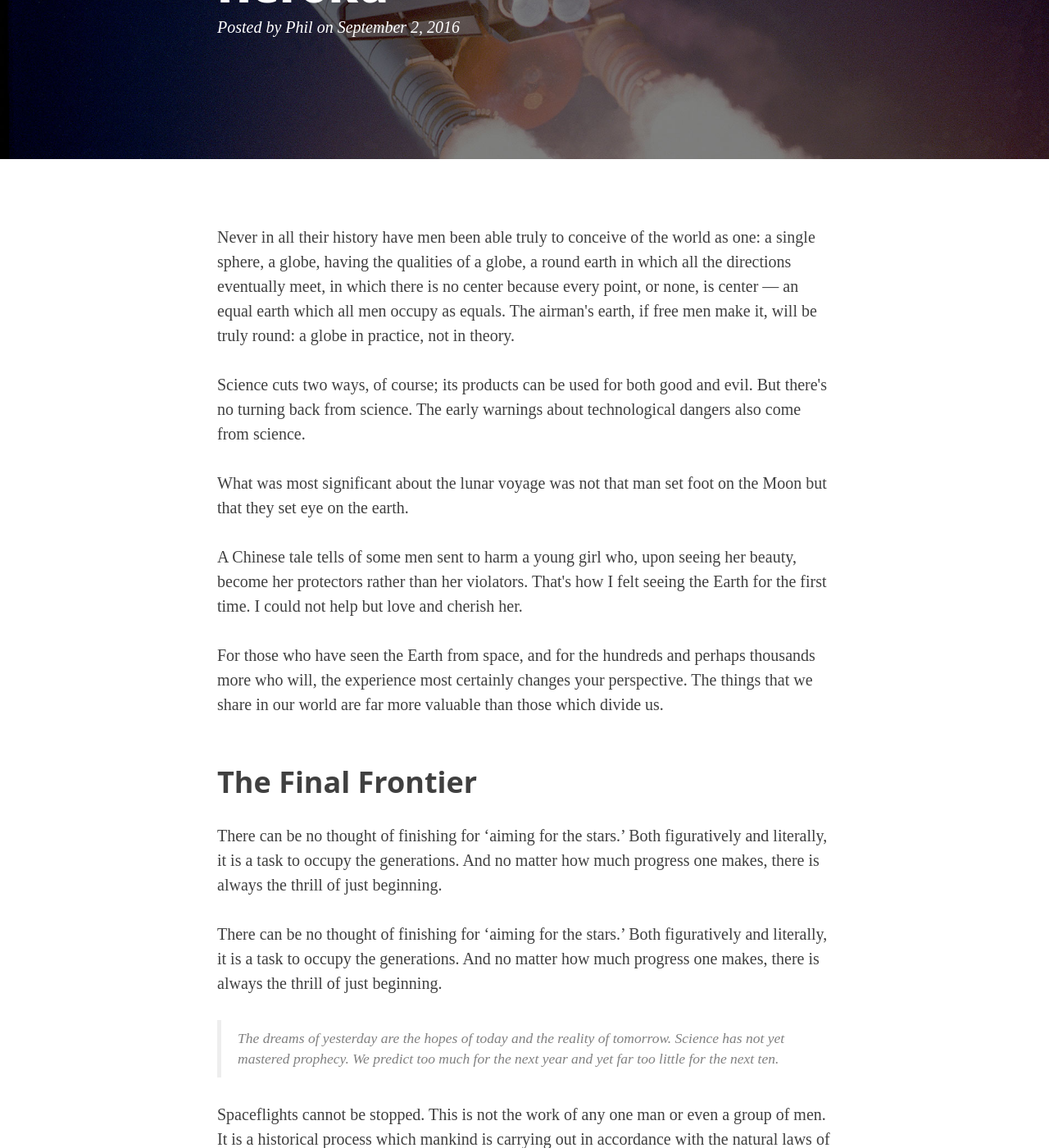
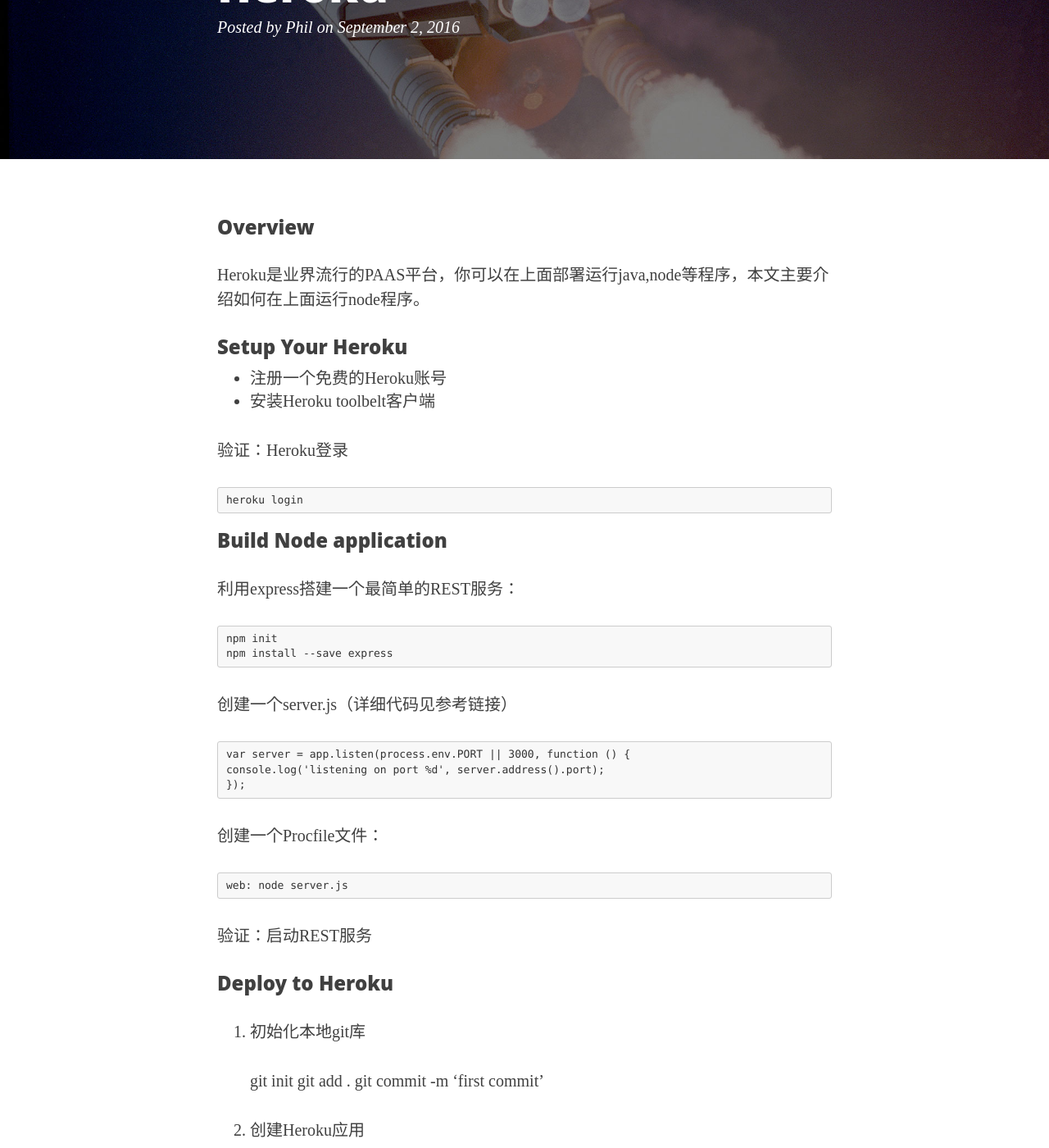
Before and after one commit to fudanzz/fudanzz.github.io, a Jekyll site: the page built from _posts/2016-09-02-node-heroku.markdown, in a window 1280 px wide and 1400 px high, scrolled down 279 px. Shown: the whole window at 82% size. Built offline with Jekyll 4.4.1, drawn with Linux system fonts in a browser that asks for light colours; nearby versions of some CDN libraries; some web fonts are replaced; some of the changed text lies outside the part shown.

Commit message:
new post

```diff
--- a/_posts/2016-09-02-node-heroku.markdown
+++ b/_posts/2016-09-02-node-heroku.markdown
@@ -6,37 +6,87 @@
 header-img: "img/post-bg-01.jpg"
 ---
 
-<p>Never in all their history have men been able truly to conceive of the world as one: a single sphere, a globe, having the qualities of a globe, a round earth in which all the directions eventually meet, in which there is no center because every point, or none, is center — an equal earth which all men occupy as equals. The airman's earth, if free men make it, will be truly round: a globe in practice, not in theory.</p>
+### Overview
 
-<p>Science cuts two ways, of course; its products can be used for both good and evil. But there's no turning back from science. The early warnings about technological dangers also come from science.</p>
+Heroku是业界流行的PAAS平台，你可以在上面部署运行java,node等程序，本文主要介绍如何在上面运行node程序。
 
-<p>What was most significant about the lunar voyage was not that man set foot on the Moon but that they set eye on the earth.</p>
+### Setup Your Heroku
+* 注册一个免费的Heroku账号
+* 安装Heroku toolbelt客户端
 
-<p>A Chinese tale tells of some men sent to harm a young girl who, upon seeing her beauty, become her protectors rather than her violators. That's how I felt seeing the Earth for the first time. I could not help but love and cherish her.</p>
+验证：Heroku登录
 
-<p>For those who have seen the Earth from space, and for the hundreds and perhaps thousands more who will, the experience most certainly changes your perspective. The things that we share in our world are far more valuable than those which divide us.</p>
+    heroku login
 
-<h2 class="section-heading">The Final Frontier</h2>
 
-<p>There can be no thought of finishing for ‘aiming for the stars.’ Both figuratively and literally, it is a task to occupy the generations. And no matter how much progress one makes, there is always the thrill of just beginning.</p>
+### Build Node application
+利用express搭建一个最简单的REST服务：
 
-<p>There can be no thought of finishing for ‘aiming for the stars.’ Both figuratively and literally, it is a task to occupy the generations. And no matter how much progress one makes, there is always the thrill of just beginning.</p>
+    npm init
+    npm install --save express
 
-<blockquote>The dreams of yesterday are the hopes of today and the reality of tomorrow. Science has not yet mastered prophecy. We predict too much for the next year and yet far too little for the next ten.</blockquote>
+创建一个server.js（详细代码见参考链接）
 
-<p>Spaceflights cannot be stopped. This is not the work of any one man or even a group of men. It is a historical process which mankind is carrying out in accordance with the natural laws of human development.</p>
+    var server = app.listen(process.env.PORT || 3000, function () {
+    console.log('listening on port %d', server.address().port);
+    });
 
-<h2 class="section-heading">Reaching for the Stars</h2>
 
-<p>As we got further and further away, it [the Earth] diminished in size. Finally it shrank to the size of a marble, the most beautiful you can imagine. That beautiful, warm, living object looked so fragile, so delicate, that if you touched it with a finger it would crumble and fall apart. Seeing this has to change a man.</p>
+创建一个Procfile文件：
 
-<a href="#">
-    <img src="{{ site.baseurl }}/img/post-sample-image.jpg" alt="Post Sample Image">
-</a>
-<span class="caption text-muted">To go places and do things that have never been done before – that’s what living is all about.</span>
+    web: node server.js
 
-<p>Space, the final frontier. These are the voyages of the Starship Enterprise. Its five-year mission: to explore strange new worlds, to seek out new life and new civilizations, to boldly go where no man has gone before.</p>
+验证：启动REST服务
 
-<p>As I stand out here in the wonders of the unknown at Hadley, I sort of realize there’s a fundamental truth to our nature, Man must explore, and this is exploration at its greatest.</p>
+### Deploy to Heroku
 
-<p>Placeholder text by <a href="http://spaceipsum.com/">Space Ipsum</a>. Photographs by <a href="https://www.flickr.com/photos/nasacommons/">NASA on The Commons</a>.</p>
+1. 初始化本地git库
+
+
+    git init
+    git add .
+    git commit -m 'first commit'
+
+
+2. 创建Heroku应用
+
+
+    heroku create
+    Creating app... done, ⬢ stormy-ravine-93117
+
+
+3. 添加Heroku远程Git
+
+
+     heroku git:remote -a stormy-ravine-93117
+
+
+4. 部署应用
+
+
+     git push heroku master
+
+验证：
+
+     heroku open
+
+### 附录1
+如果你的node应用采用Gulp打包，你也可以通过一下命令于Heroku集成：
+
+    heroku create --buildpack https://github.com/timdp/heroku-buildpack-nodejs-gulp.git
+    heroku config:set NODE_ENV=production
+同时添加一个production task在你的build文件中：
+
+    gulp.task('heroku:production', function () {
+    console.log('production build');
+    })
+
+其它步骤跟上面是一样的。
+
+### 附录2
+
+如果你的node应用基于strongloop框架，你需要修改server.js里面的默认端口监听：
+
+    return app.listen(process.env.PORT || 5000, function () {...
+
+### 参考链接
```
